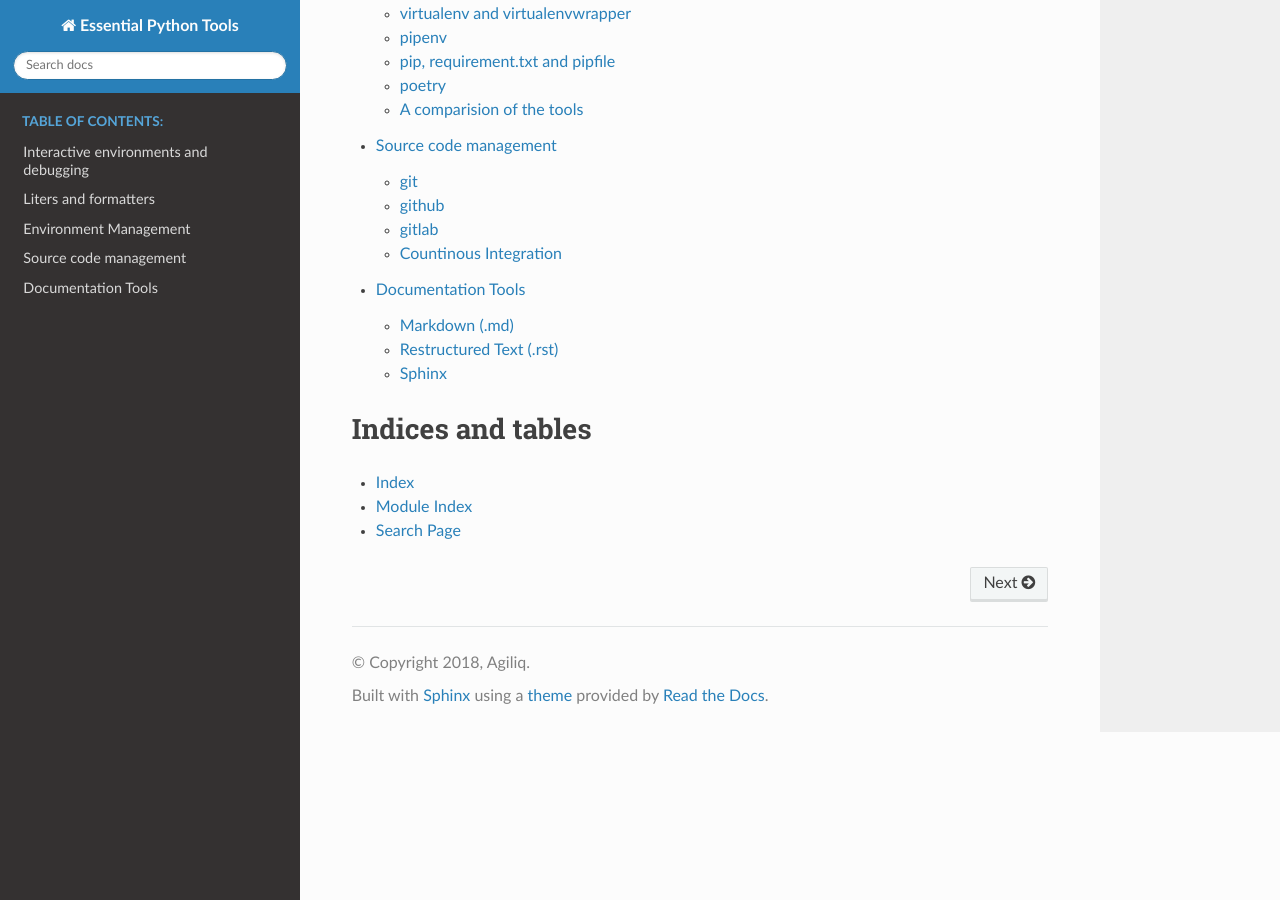
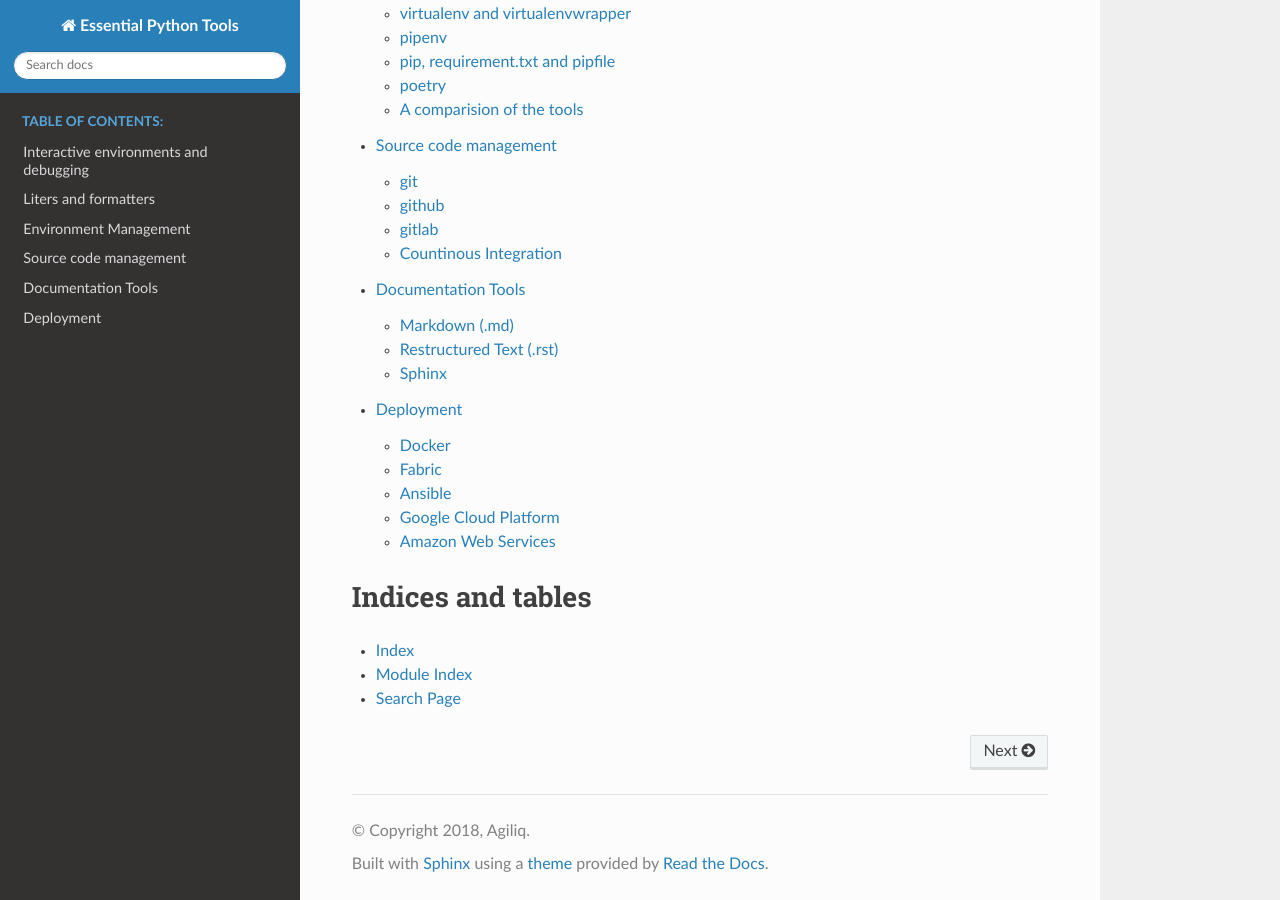
Before and after one commit to agiliq/essential-python-tools, a Sphinx documentation site: the page built from source/index.rst, in a window 1280 px wide and 900 px high, scrolled down 602 px. Built offline with Sphinx 7.4.7 and the Read the Docs theme 2.0.0, drawn with Linux system fonts in a browser that asks for light colours.

Commit message:
Added deployment placeholder

```diff
--- /dev/null
+++ b/source/deployment.rst
@@ -0,0 +1,17 @@
+Deployment
++++++++++++++++++
+
+Docker
+-----------
+
+Fabric
+----------
+
+Ansible
+---------
+
+Google Cloud Platform
+-------------------------
+
+Amazon Web Services
+-----------------------
--- a/source/index.rst
+++ b/source/index.rst
@@ -15,6 +15,7 @@ Essential Python Tools
    environment_management
    code_management
    documentation
+   deployment
 
 
 
```
